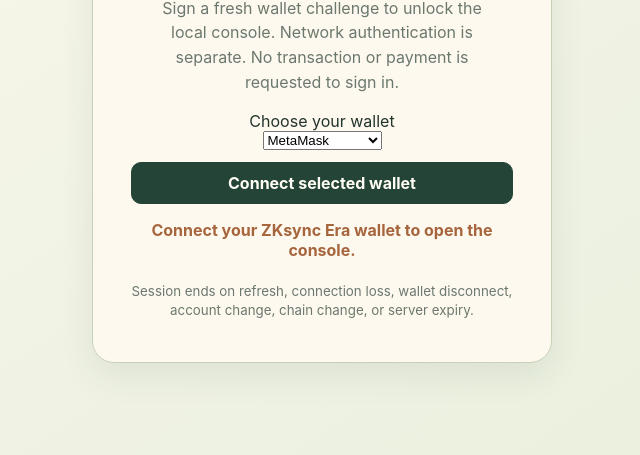
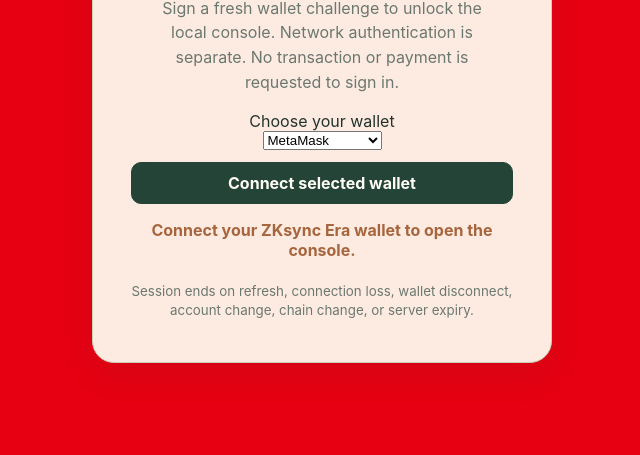
Before and after one commit to apesoft-official/nulladit-opensource, a website built with Vite: page index.html in a window 1280 px wide. Shown: the part 345-800 px from the top of the page, without its empty margins (318-958 px from the left). Built offline with nearby package versions, Linux system fonts and the light colour scheme; no server answers.

Commit message:
Use NULLADIT red as the login desktop background

```diff
--- a/src/console.css
+++ b/src/console.css
@@ -670,8 +670,7 @@ h3 {
   min-height: 100vh;
   padding: 24px;
   background:
-    radial-gradient(circle at 50% 15%, #e0ead8 0, transparent 34%),
-    linear-gradient(145deg, #fbf8ed, #e8efdd);
+    #e60012;
 }
 
 .auth-card {
```
